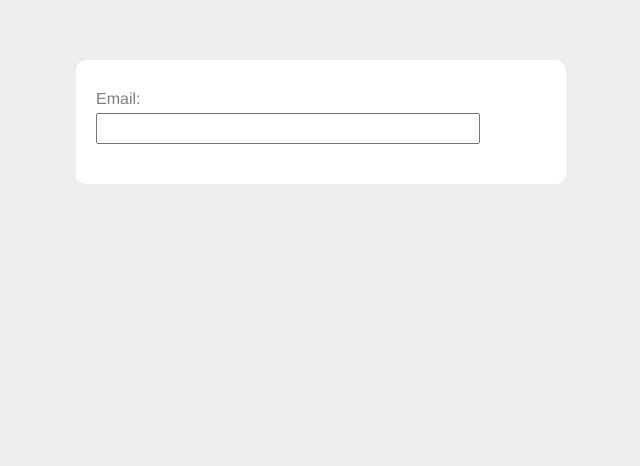
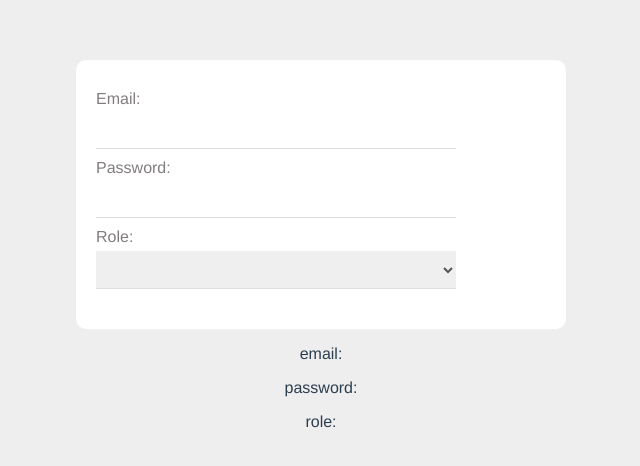
Before and after one commit to swostika61/vue-practice, a Vue app in the folder form/: page / in a window 1280 px wide. Shown: the top 466 px of the page, without its empty margins (319-959 px from the left). Built offline with nearby package versions, Linux system fonts and the light colour scheme.

Commit message:
added the select

```diff
--- a/form/src/components/SignUp.vue
+++ b/form/src/components/SignUp.vue
@@ -1,15 +1,30 @@
 <template>
   <form action="">
-    <label>Email:</label>
-    <input type="text" required v-model="email" />
+    <div className="form-field">
+      <label>Email:</label>
+      <input type="text" required v-model="email" />
+    </div>
+    <div className="form-field">
+      <label>Password:</label>
+      <input type="password" required v-model="password" />
+    </div>
+    <div className="form-field">
+      <label for=""> Role:</label>
+      <select v-model="role">
+        <option value="developer">Web developer</option>
+        <option value="designer">Web designer</option>
+      </select>
+    </div>
   </form>
-  <p>{{ email }}</p>
+  <p>email: {{ email }}</p>
+  <p>password: {{ password }}</p>
+  <p>role:  {{role}}</p>
 </template>
 
 <script>
 export default {
   data() {
-    return { email: "" };
+    return { email: "", password: "",role:"" };
   },
 };
 </script>
@@ -24,14 +39,22 @@ form {
   border-radius: 10px;
   flex-direction: column;
 }
+.form-field {
+  margin-bottom: 10px;
+}
 label {
   display: flex;
   margin-bottom: 5px;
   color: rgb(130, 125, 125);
 }
-input {
+input,
+select {
   width: 80%;
-  padding: 6px 10px;
-  margin-bottom: 10px;
+  display: block;
+  padding: 10px 6px;
+  box-sizing: border-box;
+  border: none;
+  border-bottom: 1px solid #ddd;
+  color: #555;
 }
 </style>
```
